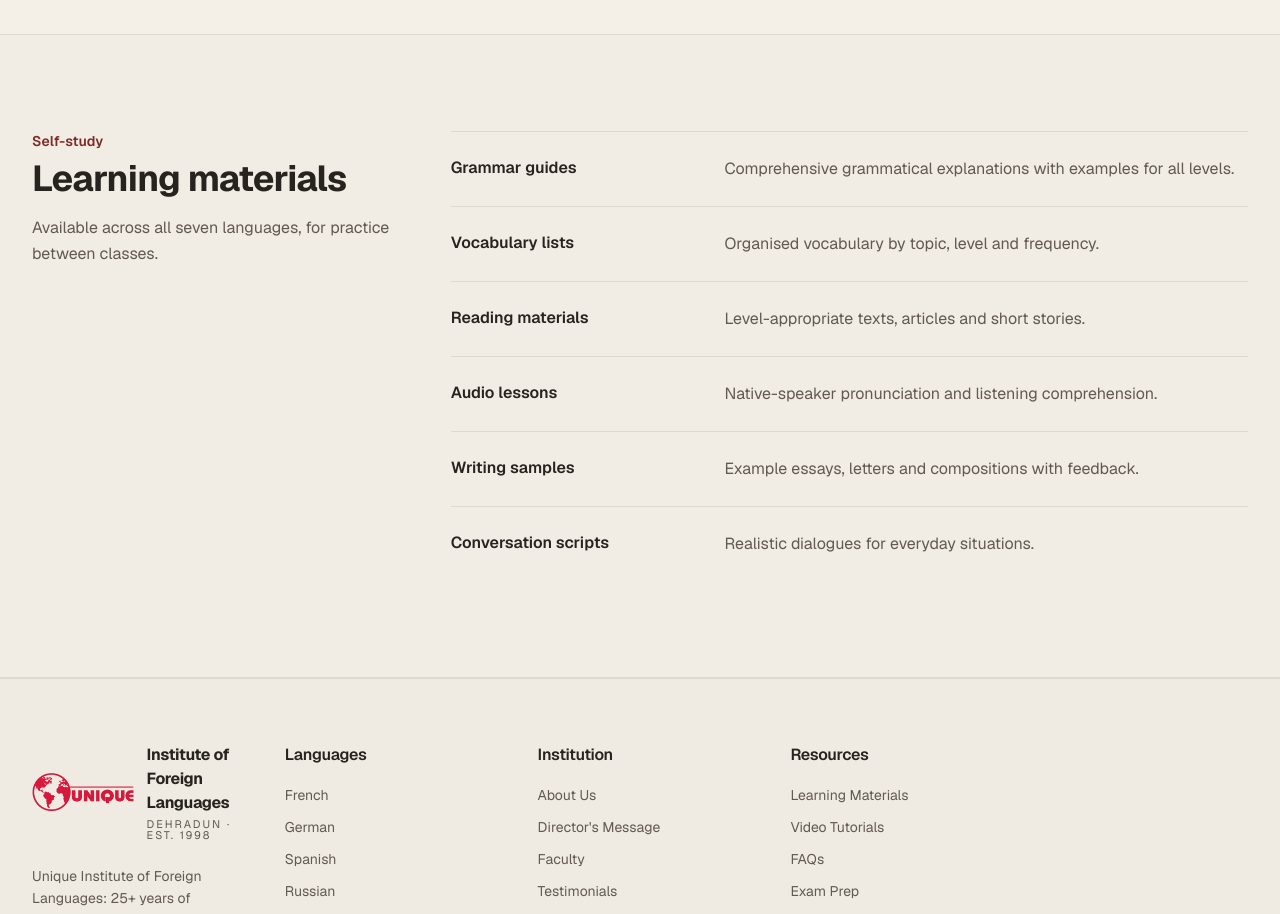
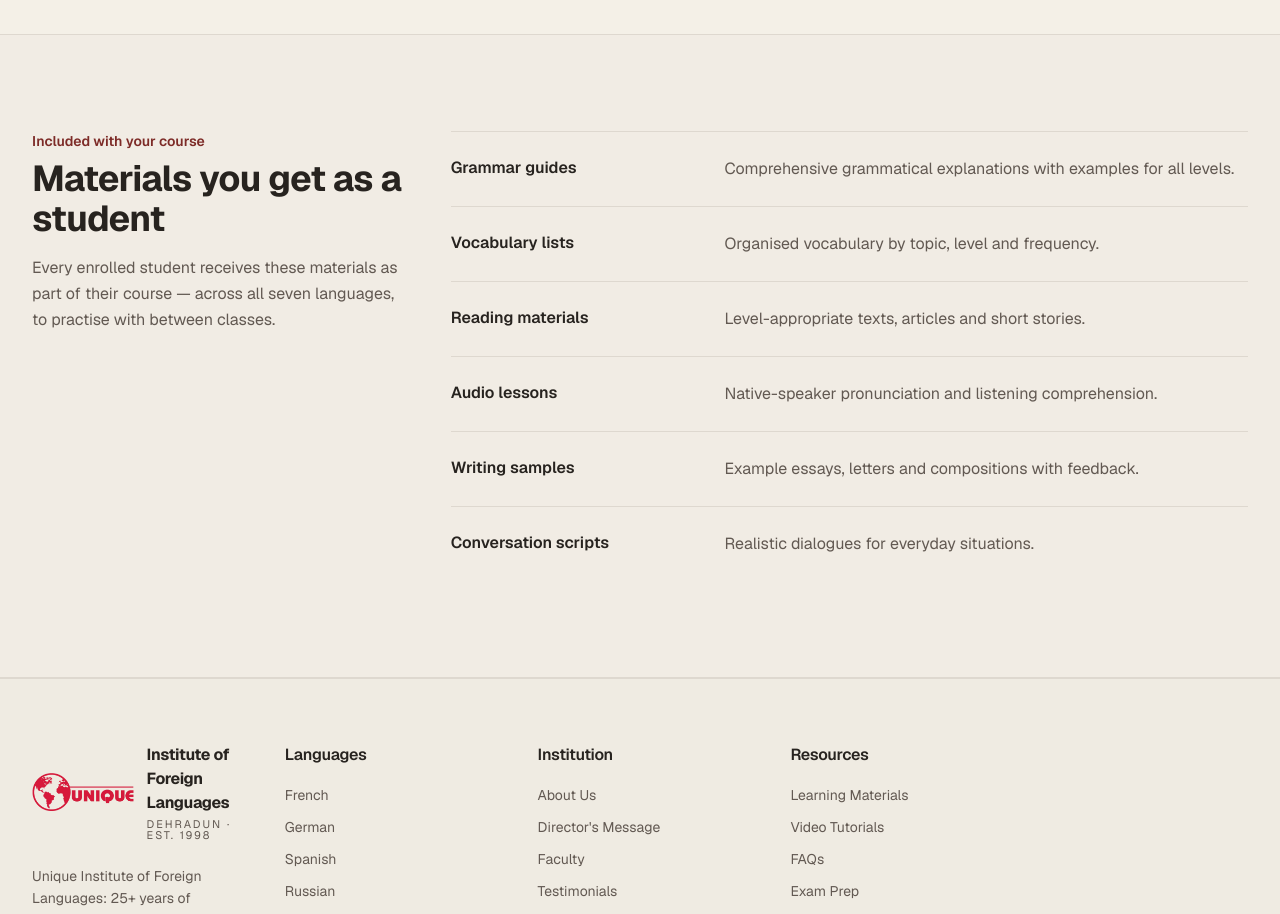
Before and after one commit to mohitgauniyal/uifl, a Next.js app: page /resources in a window 1280 px wide. Shown: the part 7040-7954 px from the top of the page. Built offline with nearby package versions, Linux system fonts and the light colour scheme.

Commit message:
Reframe resources materials as course-included, not a self-serve library
Retitles the 'Learning materials' section so it reads clearly as
materials enrolled students receive in their course, avoiding the
impression of a downloadable library that isn't on the site.

```diff
--- a/app/resources/page.tsx
+++ b/app/resources/page.tsx
@@ -143,9 +143,9 @@ export default function ResourcesPage() {
       <section className="py-20 lg:py-24 bg-muted/40 border-y border-border">
         <div className="max-w-7xl mx-auto px-4 sm:px-6 lg:px-8">
           <FeatureList
-            eyebrow="Self-study"
-            title="Learning materials"
-            intro="Available across all seven languages, for practice between classes."
+            eyebrow="Included with your course"
+            title="Materials you get as a student"
+            intro="Every enrolled student receives these materials as part of their course — across all seven languages, to practise with between classes."
             items={learningResources}
           />
         </div>
```
